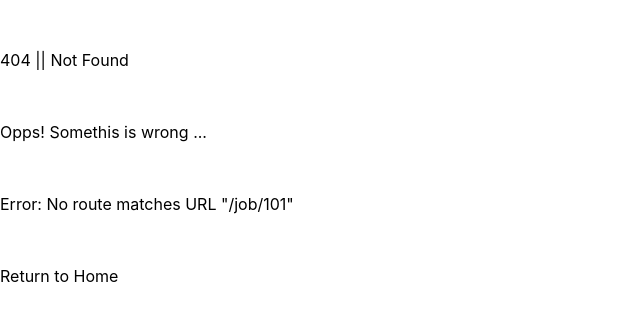
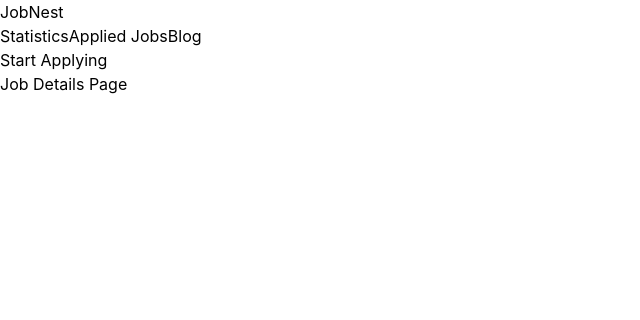
Before and after one commit to nurealammiaji/job-nest, a React (Vite) app: page /job/101 in a window 1280 px wide. Before the commit this address had no page. Shown: the top 320 px of the page, without its empty margins (0-640 px from the left). Built offline with nearby package versions, Linux system fonts and the light colour scheme.

Commit message:
new component added

```diff
--- a/src/components/ErrorPage/ErrorPage.jsx
+++ b/src/components/ErrorPage/ErrorPage.jsx
@@ -6,16 +6,19 @@ const ErrorPage = () => {
     const error = useRouteError();
     console.error(error);
 
+    let returnHome = "";
+    if (error.status === 404) {
+        returnHome = <Link to="/"><button className="bg-blue-500 text-white font-semibold py-3 px-5 rounded-md">Return to Home</button></Link>
+    }
+
     return (
         <div className="text-center" id="error-page">
             <br /><br />
-            <h1 className="text-4xl">{error.status} || {error.statusText}</h1>
+            <h1 className="text-4xl">{error.status} {error.statusText}</h1>
             <br /><br />
-            <h3 className="text-2xl font-bold">Opps! Somethis is wrong ...</h3>
+            <h3 className="text-2xl font-bold text-red-500">{error.data}</h3>
             <br /><br />
-            <p className="text-red-500">{error.data}</p>
-            <br /><br />
-            <Link to="/"><button className="bg-blue-500 text-white font-semibold py-3 px-5 rounded-md">Return to Home</button></Link>
+            {returnHome}
         </div>
     );
 };
--- /dev/null
+++ b/src/components/JobDetails/JobDetails.jsx
@@ -0,0 +1,11 @@
+
+
+const JobDetails = () => {
+    return (
+        <div>
+            <h3>Job Details Page</h3>
+        </div>
+    );
+};
+
+export default JobDetails;
--- a/src/main.jsx
+++ b/src/main.jsx
@@ -8,6 +8,7 @@ import Statistics from './components/Statistics/Statistics';
 import AppliedJobs from './components/AppliedJobs/AppliedJobs';
 import Blog from './components/Blog/Blog';
 import ErrorPage from './components/ErrorPage/ErrorPage.jsx';
+import JobDetails from './components/JobDetails/JobDetails.jsx';
 
 const router = createBrowserRouter([
   {
@@ -30,6 +31,10 @@ const router = createBrowserRouter([
       {
         path: "blog",
         element: <Blog></Blog>
+      },
+      {
+        path: "job/:id",
+        element: <JobDetails></JobDetails>
       }
     ]
   }
```
